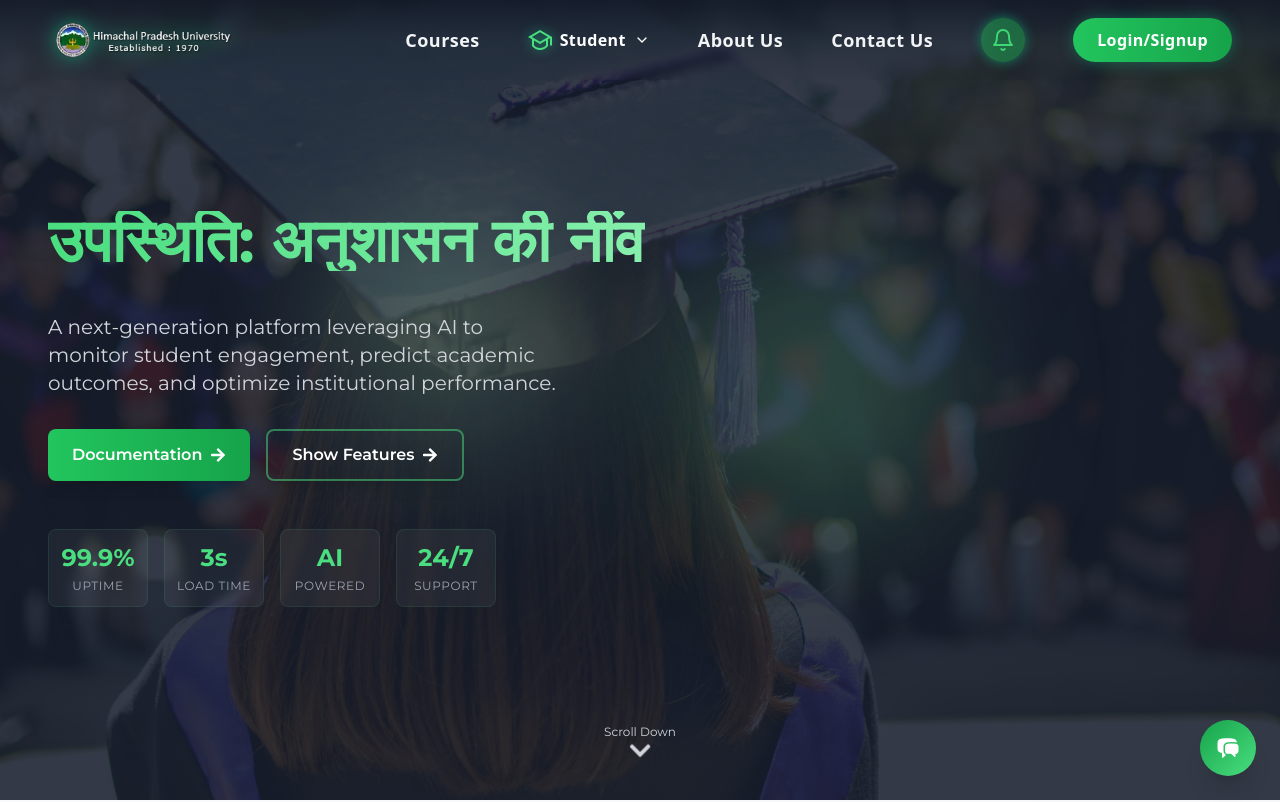
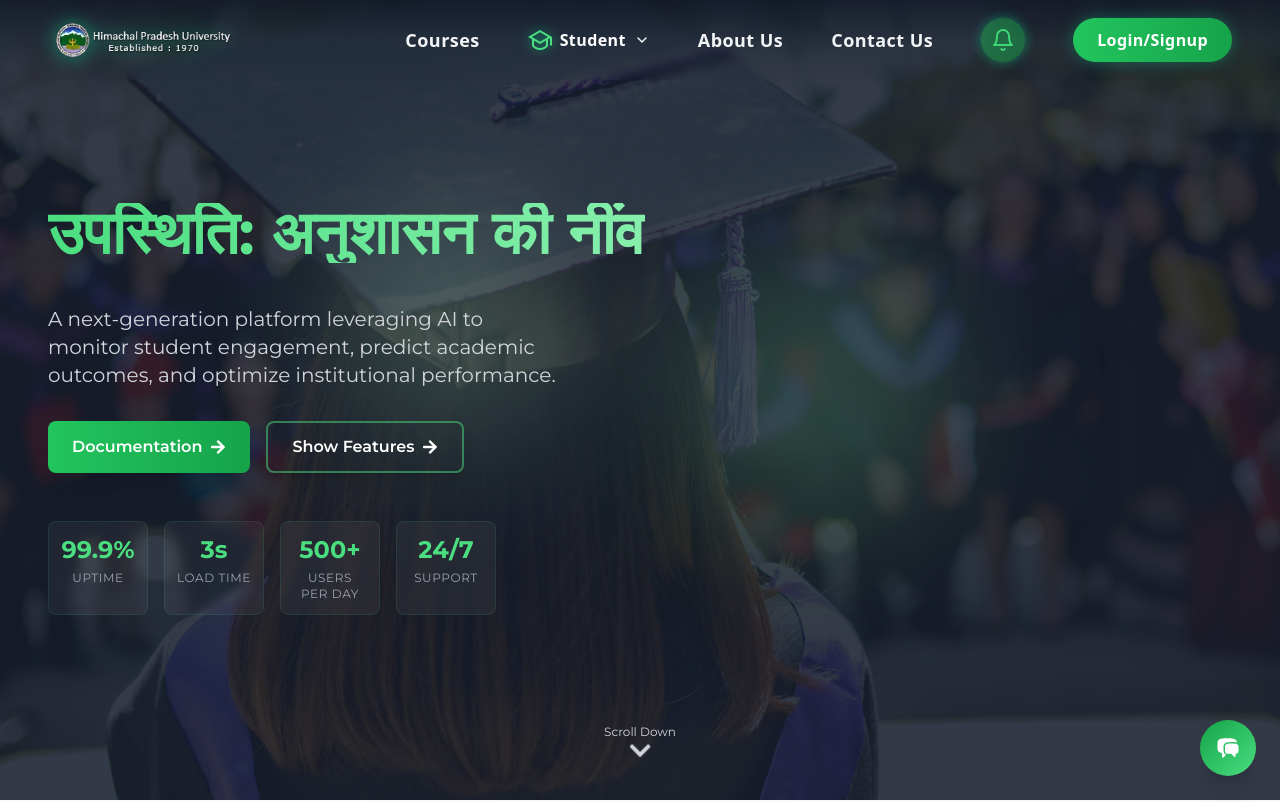
Before and after one commit to ayushthakur4/CollegeManage, a React (Vite) app: page / in a window 1280 px wide. Shown: the top 802 px of the page. Built offline with nearby package versions, Linux system fonts and the light colour scheme.

Commit message:
Updated Hero.jsx with UI fixes

```diff
--- a/src/components/Hero.jsx
+++ b/src/components/Hero.jsx
@@ -184,7 +184,7 @@ const Hero = () => {
             {[
               { value: "99.9%", label: "Uptime" },
               { value: "3s", label: "Load Time" },
-              { value: "AI", label: "Powered" },
+              { value: "500+", label: "Users per day" },
               { value: "24/7", label: "Support" }
             ].map((stat, index) => (
               <div key={index} className="bg-white/5 backdrop-blur-sm p-3 rounded-lg border border-green-400/10 text-center">
```
